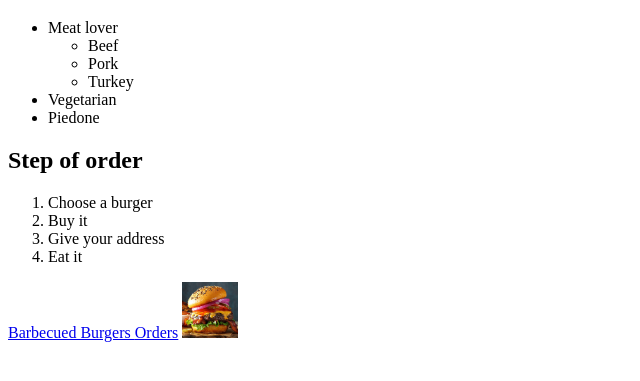
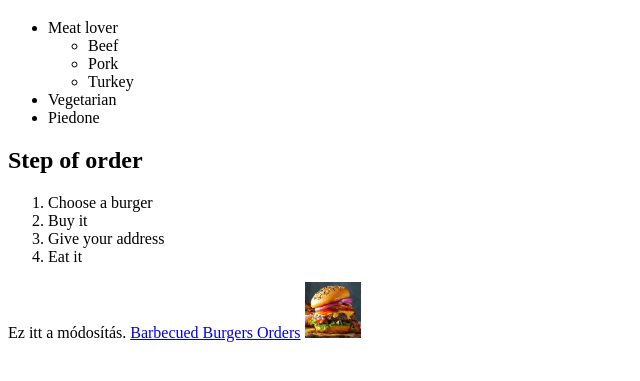
Before and after one commit to baloghgergo96/baloghgergo96.github.io, a plain HTML site: page index.html in a window 1280 px wide. Shown: the part 149-530 px from the top of the page, without its empty margins (0-640 px from the left). Drawn offline with Linux system fonts and the light colour scheme.

Commit message:
Add files via upload
update

```diff
--- a/index.html
+++ b/index.html
@@ -47,6 +47,8 @@
         <li>Eat it</li>
     </ol>
 
+    Ez itt a módosítás.
+
     <a href="https://www.tasteofhome.com/recipes/barbecued-burgers/">
         Barbecued Burgers
     </a>
```
